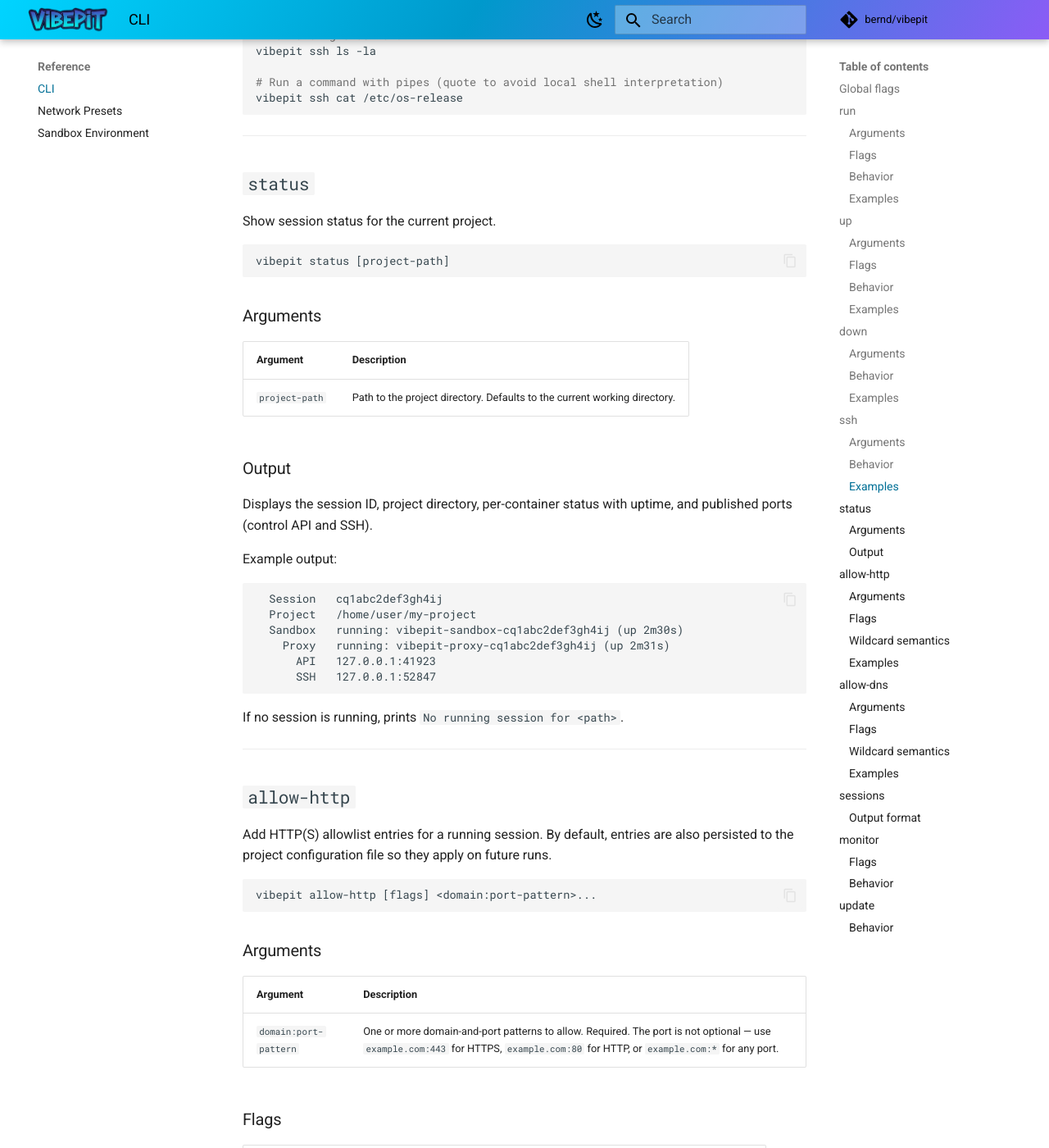
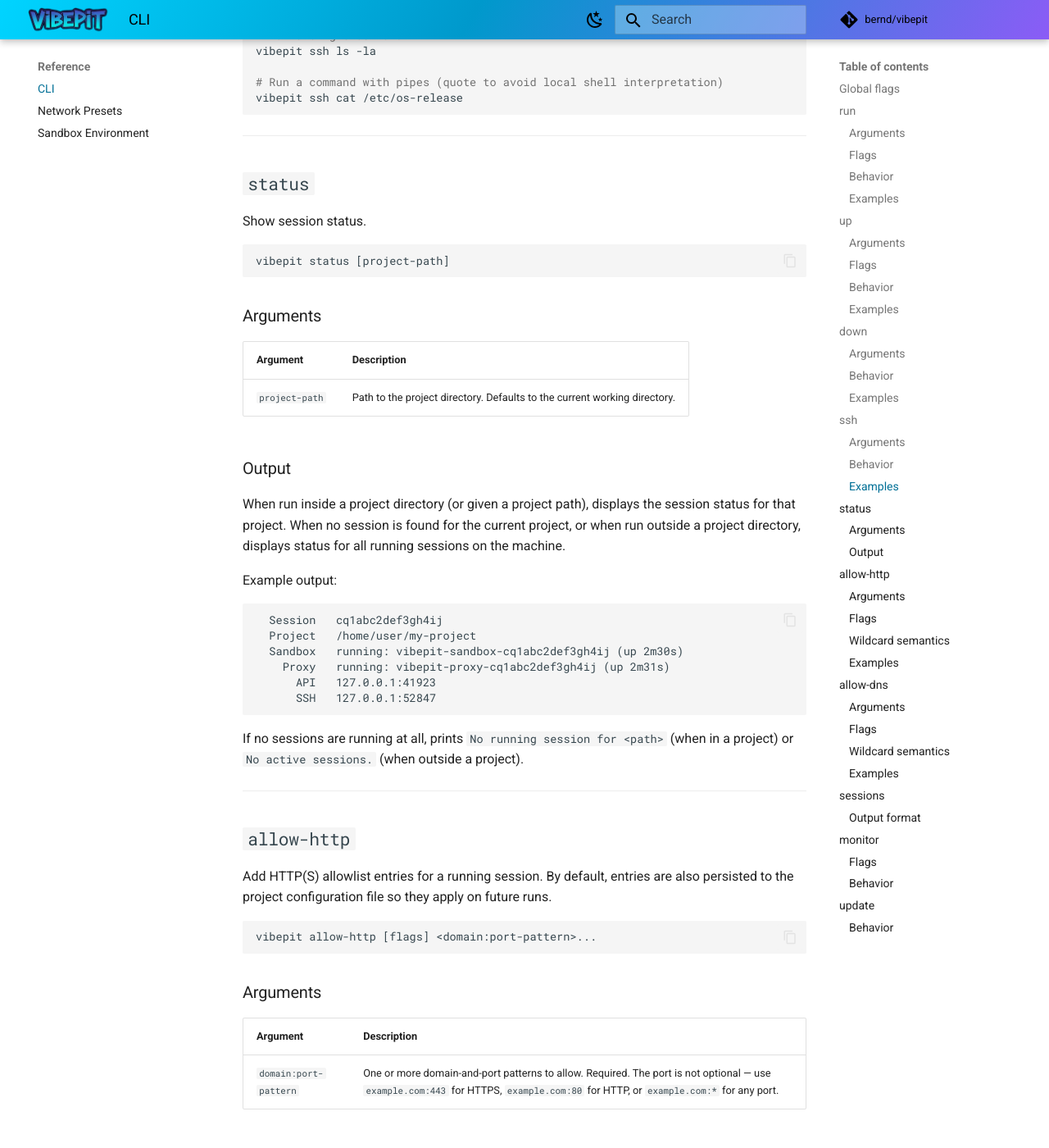
Before and after one commit to bernd/vibepit, an MkDocs documentation site: the page built from docs/content/reference/cli.md, in a window 1280 px wide and 1400 px high, scrolled down 5410 px. Shown: the whole window at 82% size. Built offline with MkDocs 1.6.1 and Material for MkDocs 9.7.7, drawn with Linux system fonts in a browser that asks for light colours; comment, search, counter and statistics services are not loaded.

Commit message:
Fall back to listing all sessions when status has no project context
When run outside a project directory or when no session matches the
current project, the status command now lists all running sessions
instead of erroring out.

Co-Authored-By: Claude Opus 4.6 (1M context) <noreply@anthropic.com>

````diff
--- a/docs/content/reference/cli.md
+++ b/docs/content/reference/cli.md
@@ -234,8 +234,10 @@ vibepit status [project-path]
 
 ### Output
 
-Displays the session ID, project directory, per-container status with uptime,
-and published ports (control API and SSH).
+When run inside a project directory (or given a project path), displays the
+session status for that project. When no session is found for the current
+project, or when run outside a project directory, displays status for all
+running sessions on the machine.
 
 Example output:
 
@@ -248,7 +250,8 @@ Example output:
       SSH   127.0.0.1:52847
 ```
 
-If no session is running, prints `No running session for <path>`.
+If no sessions are running at all, prints `No running session for <path>` (when
+in a project) or `No active sessions.` (when outside a project).
 
 ---
 
````
Also changed, not shown: other parts of docs/content/reference/cli.md (+1 -1 lines), 1 other file.
